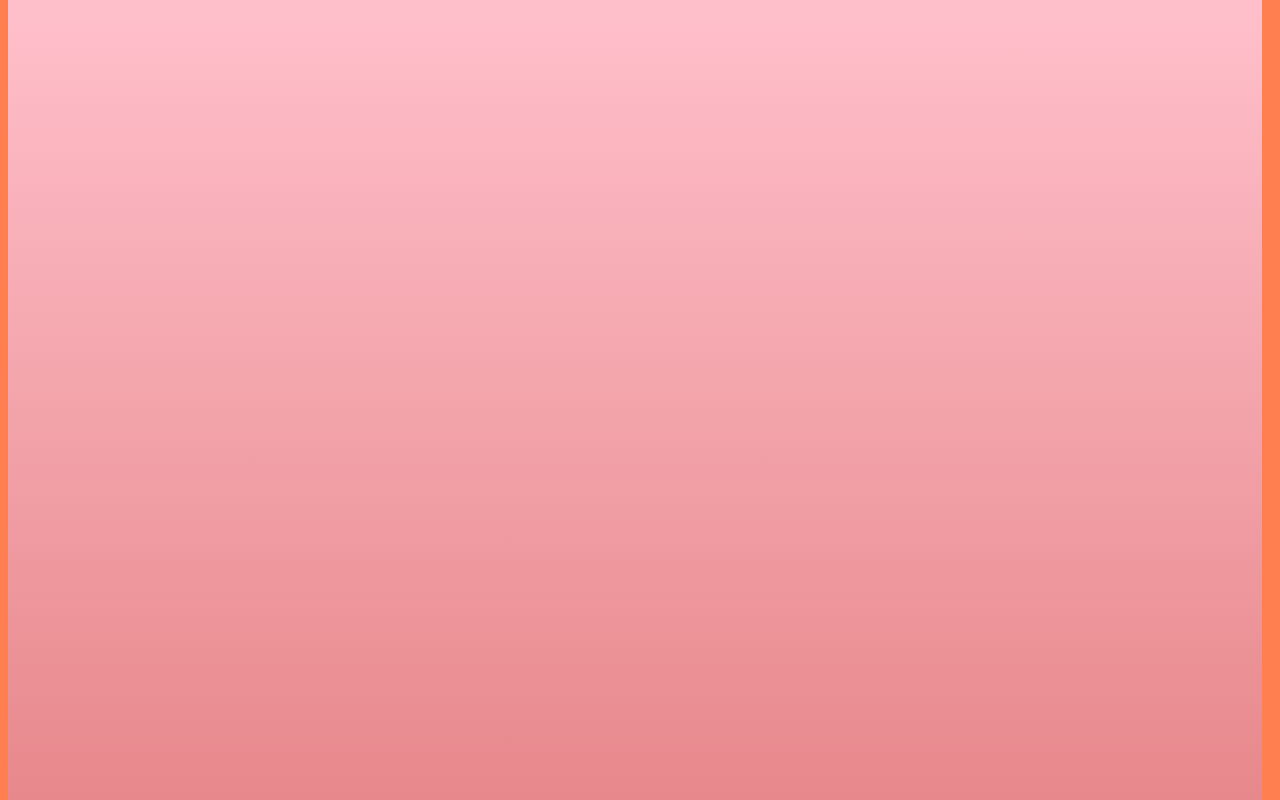
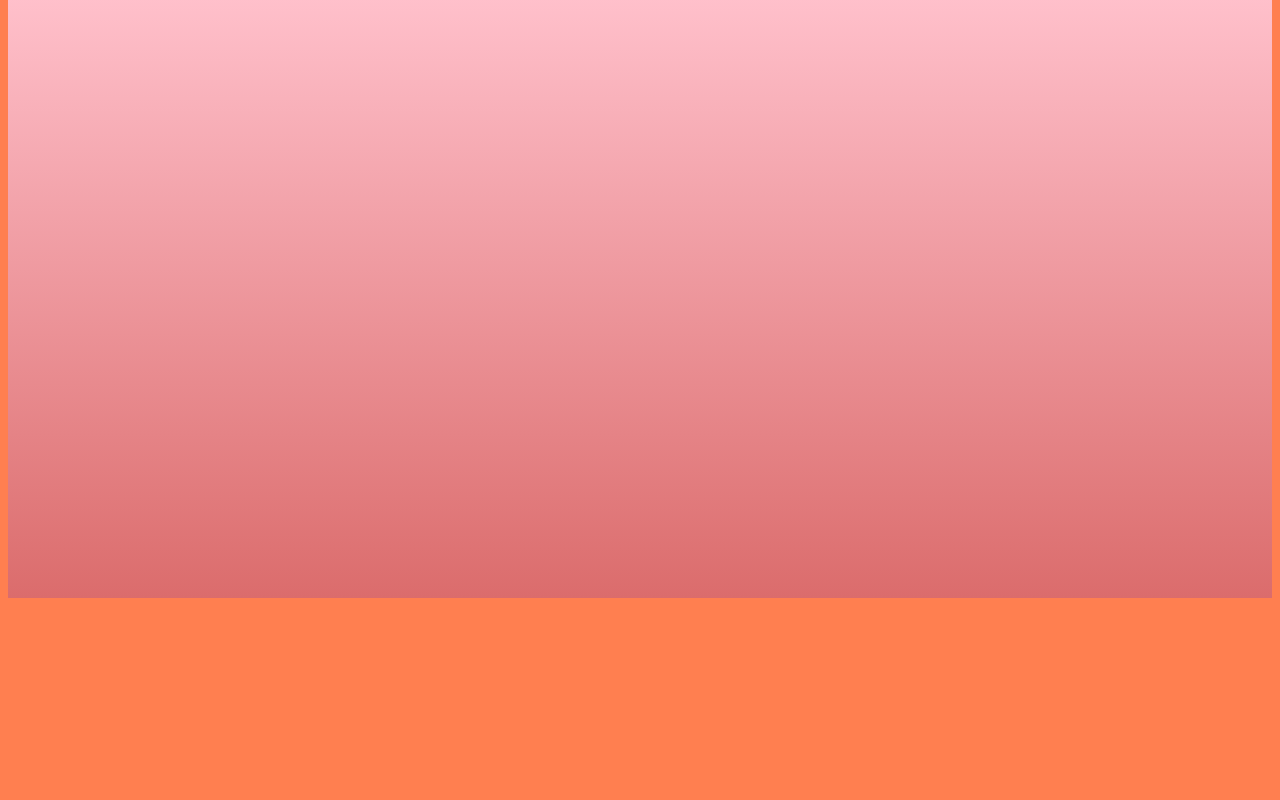
Before and after one commit to DepressedTommy/secondproject, a plain HTML site: page index.html in a window 1280 px wide. Shown: the top 800 px of the page. Drawn offline with Linux system fonts and the light colour scheme.

Commit message:
Update index.html

```diff
--- a/index.html
+++ b/index.html
@@ -9,7 +9,7 @@
 
 </head>
 <body>
-<div id="grad" style="margin: -10px 0px 0px -10px; width: 100%; height: 1200px;">
+<div id="grad" style="margin: -10px 0px 0px -10px; width: 400vh; height: 600px;">
 
     <div id="wrapper">
 
```
